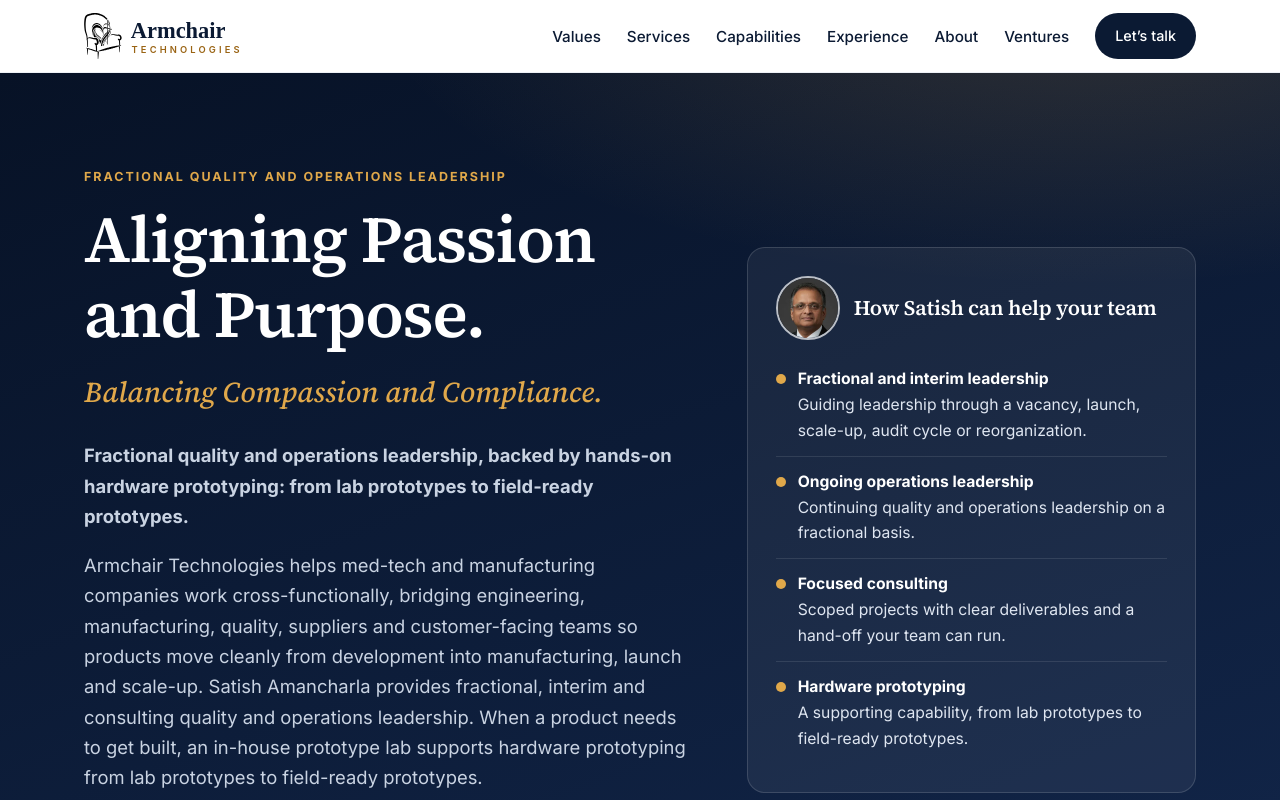
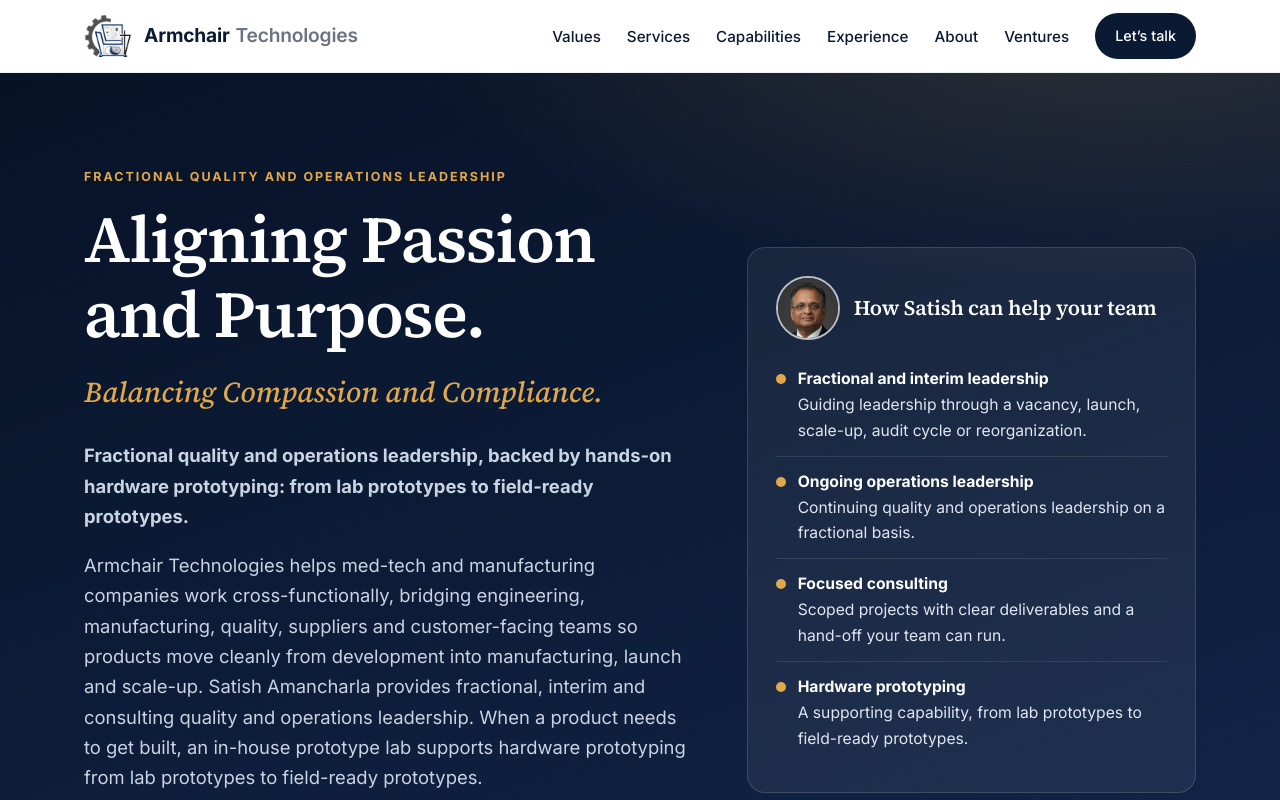
Before and after one commit to samancharla-quantum/armchairtechnologies-site, a plain HTML site: page index.html in a window 1280 px wide. Shown: the top 800 px of the page. Drawn offline with Linux system fonts and the light colour scheme.

Commit message:
Logo V2: icon plus wordmark header, icon footer, favicons

```diff
--- a/index.html
+++ b/index.html
@@ -23,9 +23,10 @@
 <meta name="twitter:title" content="Armchair Technologies | Fractional Quality and Operations Leadership">
 <meta name="twitter:description" content="Fractional quality and operations leadership, backed by hands-on hardware prototyping: from lab prototypes to field-ready prototypes.">
 <meta name="twitter:image" content="https://armchairtechnologies.biz/assets/img/og-image.jpg">
-<link rel="icon" href="/favicon.svg" type="image/svg+xml">
-<link rel="icon" href="/favicon-32.png" sizes="32x32" type="image/png">
-<link rel="apple-touch-icon" href="/apple-touch-icon.png">
+<link rel="icon" href="/favicon-v2.ico" sizes="any">
+<link rel="icon" href="/favicon-v2-32.png" sizes="32x32" type="image/png">
+<link rel="icon" href="/favicon-v2-16.png" sizes="16x16" type="image/png">
+<link rel="apple-touch-icon" href="/apple-touch-icon-v2.png">
 <link rel="preconnect" href="https://fonts.googleapis.com">
 <link rel="preconnect" href="https://fonts.gstatic.com" crossorigin>
 <link rel="stylesheet" href="https://fonts.googleapis.com/css2?family=Inter:wght@400;500;600;700&amp;family=Source+Serif+4:ital,opsz,wght@0,8..60,600;1,8..60,500&amp;display=swap">
@@ -56,7 +57,10 @@
 
 <header class="site-header">
   <nav class="wrap nav" aria-label="Primary">
-    <a class="brand" href="#top" aria-label="Armchair Technologies home"><img src="/assets/img/logo.svg" alt="Armchair Technologies" width="189" height="52"></a>
+    <a class="brand brand-lockup" href="#top">
+      <picture><source srcset="/assets/img/icon-v2-128.webp" type="image/webp"><img class="brand-icon" src="/assets/img/icon-v2-128.png" alt="" width="48" height="48"></picture>
+      <span class="brand-text"><span class="brand-armchair">Armchair</span> <span class="brand-technologies">Technologies</span></span>
+    </a>
     <button class="menu-toggle" aria-expanded="false" aria-controls="nav-links">Menu</button>
     <ul class="nav-links" id="nav-links">
       <li><a href="#values">Values</a></li>
@@ -437,7 +441,7 @@
 
 <footer>
   <div class="wrap">
-    <img class="footer-logo" src="/assets/img/logo-light.svg" alt="Armchair Technologies" width="131" height="36" loading="lazy">
+    <span class="footer-logo-back"><picture><source srcset="/assets/img/icon-v2-128.webp" type="image/webp"><img class="footer-logo" src="/assets/img/icon-v2-128.png" alt="Armchair Technologies" width="48" height="48" loading="lazy"></picture></span>
     <span>© <span id="year">2026</span> Armchair Technologies LLC. All rights reserved.</span>
     <span><a href="mailto:hello@armchairtechnologies.biz">hello@armchairtechnologies.biz</a> · <a href="https://www.linkedin.com/in/satishamancharla" rel="noopener">LinkedIn</a></span>
   </div>
```
Also changed, not shown: 404.html (+4 -2 lines).
